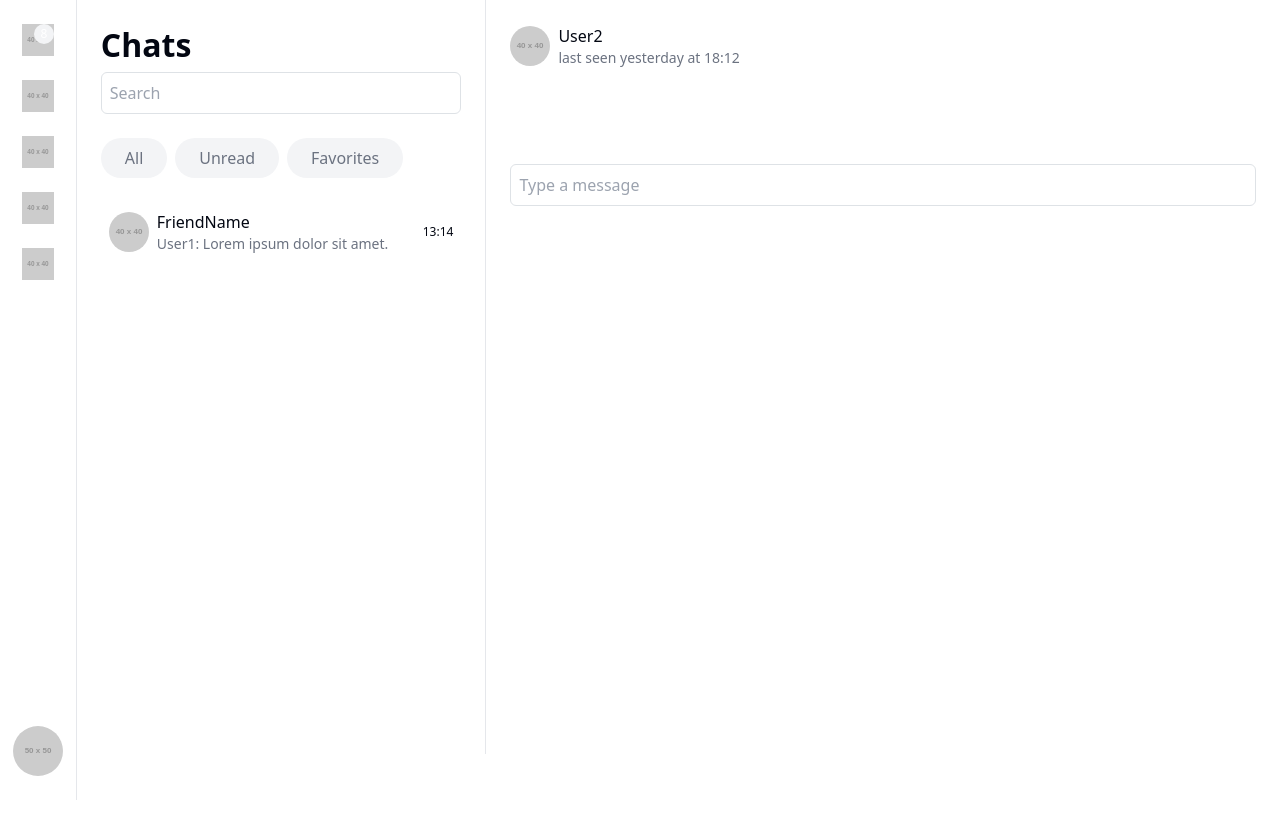
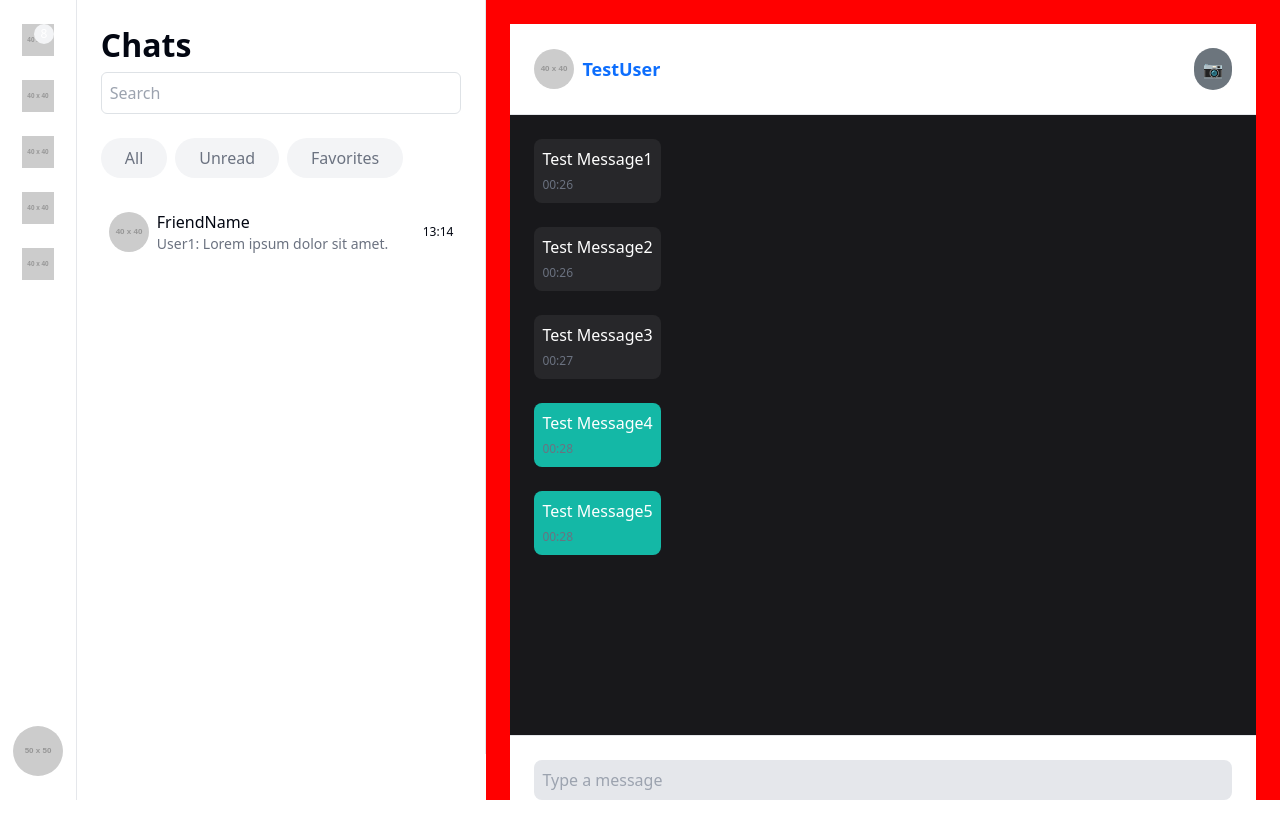
Before and after one commit to OshithRoshantha/Vibez-client, a React (Vite) app: page /Dashboard in a window 1280 px wide. Before the commit the page ends 800 px from the top, so only its background shows below. Built offline with nearby package versions, Linux system fonts and the light colour scheme.

Commit message:
feat: add DirectChat component to Dashboard for real-time messaging

```diff
--- /dev/null
+++ b/src/Components/DirectChat.jsx
@@ -0,0 +1,58 @@
+
+
+export default function DirectChat() {
+  return (
+    <div>
+        <div className="bg-background min-h-screen flex flex-col">
+        <header className="flex items-center p-4 border-b border-border">
+            <div className="flex items-center">
+            <img src="https://placehold.co/40x40" alt="User Avatar" className="rounded-full mr-2" />
+            <span className="text-lg font-semibold text-primary">TestUser</span>
+            </div>
+            <button className="ml-auto p-2 rounded-full bg-secondary text-secondary-foreground hover:bg-secondary/80">📷</button>
+        </header>
+
+        <main className="flex-1 overflow-y-auto p-4 bg-zinc-900">
+            <div className="flex items-start mb-4">
+            <div className="bg-zinc-800 text-white p-2 rounded-lg max-w-xs">
+                <p>Test Message1</p>
+                <span className="text-xs text-muted-foreground">00:26</span>
+            </div>
+            </div>
+
+            <div className="flex items-start mb-4">
+            <div className="bg-zinc-800 text-white p-2 rounded-lg max-w-xs">
+                <p>Test Message2</p>
+                <span className="text-xs text-muted-foreground">00:26</span>
+            </div>
+            </div>
+
+            <div className="flex items-start mb-4">
+            <div className="bg-zinc-800 text-white p-2 rounded-lg max-w-xs">
+                <p>Test Message3</p>
+                <span className="text-xs text-muted-foreground">00:27</span>
+            </div>
+            </div>
+
+            <div className="flex items-start mb-4 ml-auto">
+            <div className="bg-teal-500 text-white p-2 rounded-lg max-w-xs">
+                <p>Test Message4</p>
+                <span className="text-xs text-muted-foreground">00:28</span>
+            </div>
+            </div>
+
+            <div className="flex items-start mb-4 ml-auto">
+            <div className="bg-teal-500 text-white p-2 rounded-lg max-w-xs">
+                <p>Test Message5</p>
+                <span className="text-xs text-muted-foreground">00:28</span>
+            </div>
+            </div>
+        </main>
+
+        <footer className="p-4 border-t border-border bg-card">
+            <input type="text" placeholder="Type a message" className="w-full p-2 rounded-lg bg-input text-primary" />
+        </footer>
+        </div>
+    </div>
+  )
+}
--- a/src/Pages/Dashboard.jsx
+++ b/src/Pages/Dashboard.jsx
@@ -6,6 +6,7 @@ import Marketplace from '@/Components/Marketplace';
 import Settings from '@/Components/Settings';
 import GroupChats from '@/Components/GroupChats';
 import Profile from '@/Components/Profile';
+import DirectChat from '@/Components/DirectChat';
 
 export default function Dashboard() {
     const [friendsMenu, setFriendsMenu] = useState(false);
@@ -101,18 +102,8 @@ return (
             {marketplaceMenu && <Marketplace/>}
             {settingsMenu && <Settings/>}
             {profileMenu && <Profile/>}
-            <div className="flex-1 p-4 messages-column">
-                <div className="flex items-center mb-4">
-                    <img src="https://placehold.co/40x40" alt="User" className="rounded-full mr-2" />
-                    <div>
-                        <div className="font-medium">User2</div>
-                        <div className="text-sm text-muted-foreground">last seen yesterday at 18:12</div>
-                    </div>
-                </div>
-                <div className="bg-card p-4 rounded-lg space-y-2"></div>
-                <div className="mt-4">
-                    <input type="text" placeholder="Type a message" className="w-full p-2 border border-border rounded" />
-                </div>
+            <div className="flex-1 p-4 messages-column" style={{backgroundColor:'red', height:'100vh'}}>
+                <DirectChat/>
             </div>
         </div>
     </div>
```
